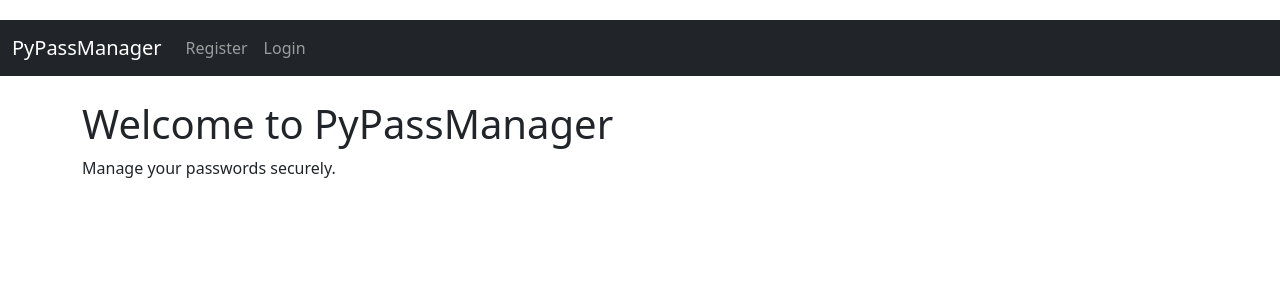
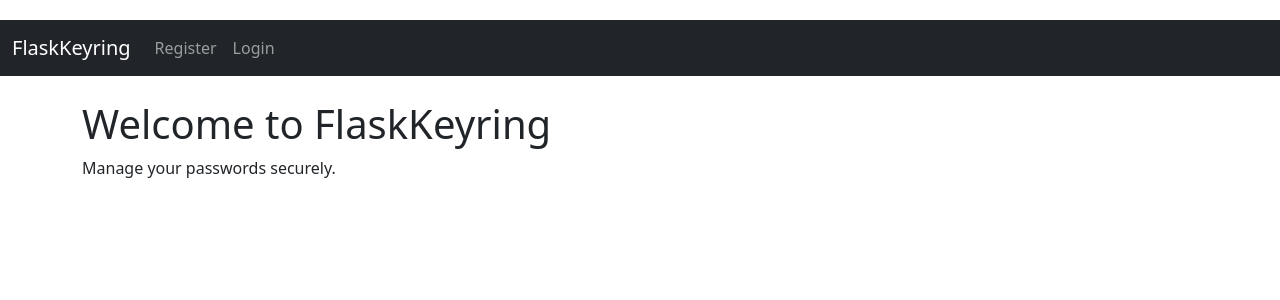
Before and after one commit to av1155/FlaskKeyring, a Flask app: page / in a window 1280 px wide. Shown: the top 300 px of the page. Run offline with Flask 3, Linux system fonts and the light colour scheme; some libraries are stand-ins or nearby versions.

Commit message:
(feat): Rename

```diff
--- a/app.py
+++ b/app.py
@@ -15,7 +15,7 @@ from flask_session import Session
 current_directory = os.path.dirname(os.path.abspath(__file__))
 
 # Define a relative path to the database file
-database_relative_path = "pypassmanager.db"
+database_relative_path = "flaskkeyring.db"
 
 # Construct the full path to the database file using the current directory
 database_path = os.path.join(current_directory, database_relative_path)
--- a/templates/index.html
+++ b/templates/index.html
@@ -1,4 +1,4 @@
 {% extends "layout.html" %} {% block content %}
-<h1>Welcome to PyPassManager</h1>
+<h1>Welcome to FlaskKeyring</h1>
 <p>Manage your passwords securely.</p>
 {% endblock %}
--- a/templates/layout.html
+++ b/templates/layout.html
@@ -4,7 +4,7 @@
 <head>
     <meta charset="utf-8" />
     <meta name="viewport" content="width=device-width, initial-scale=1" />
-    <title>PyPassManager</title>
+    <title>FlaskKeyring</title>
     <!-- Bootstrap CSS -->
     <link href="https://stackpath.bootstrapcdn.com/bootstrap/5.1.3/css/bootstrap.min.css" rel="stylesheet" />
     <link href="{{ url_for('static', filename='css/styles.css') }}" rel="stylesheet" />
@@ -13,7 +13,7 @@
 <body>
     <nav class="navbar navbar-expand-lg navbar-dark bg-dark">
         <div class="container-fluid">
-            <a class="navbar-brand" href="{{ url_for('index') }}">PyPassManager</a>
+            <a class="navbar-brand" href="{{ url_for('index') }}">FlaskKeyring</a>
             <button class="navbar-toggler" type="button" data-bs-toggle="collapse" data-bs-target="#navbarNav"
                 aria-controls="navbarNav" aria-expanded="false" aria-label="Toggle navigation">
                 <span class="navbar-toggler-icon"></span>
```
Also changed, not shown: flaskkeyring.db (renamed from pypassmanager.db).
